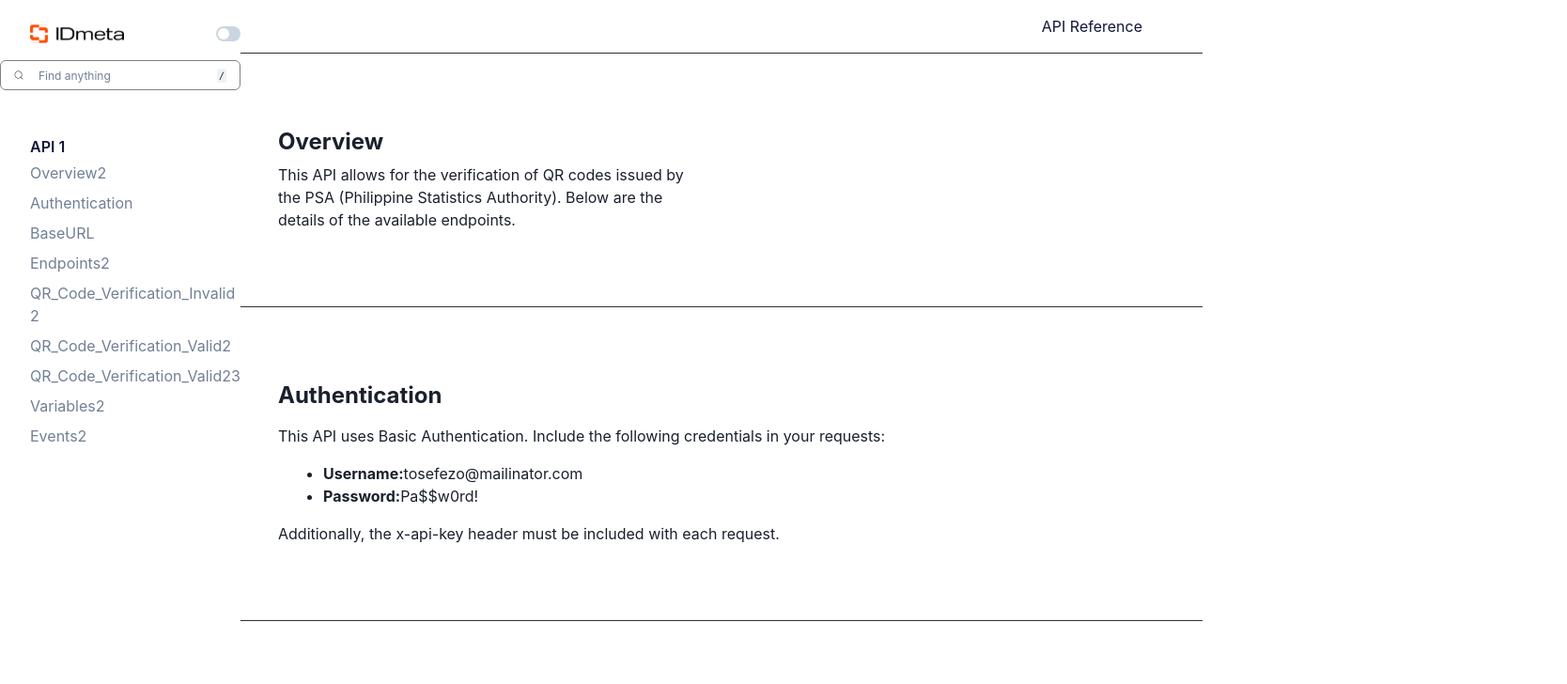
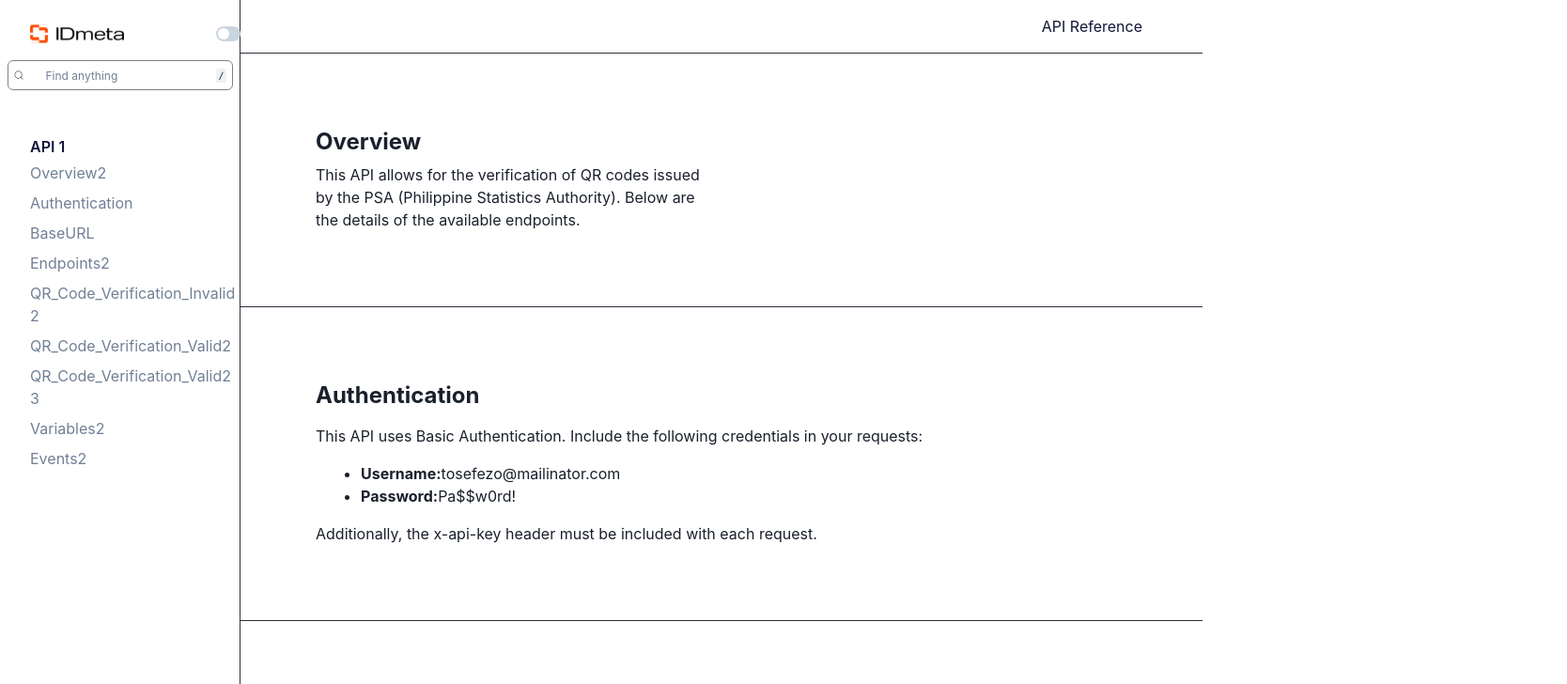
Before and after one commit to Shazabch/documentation-website, a Next.js app: page /test2 in a window 1280 px wide. Shown: the top 728 px of the page at 94% size, 1668 px wide, since content can reach past the window. Built offline with nearby package versions, Linux system fonts and the light colour scheme.

Commit message:
fix: responsiveness

```diff
--- a/components/data/content/QR-Code-Verification-Invalid/Example.jsx
+++ b/components/data/content/QR-Code-Verification-Invalid/Example.jsx
@@ -36,11 +36,19 @@ const Example = () => {
     setShowTransition(hasCopied);
   }, [hasCopied]);
   return (
-    <VStack pos="relative" w="full">
-      <SyntaxHighlighter language="json" style={okaidia} wrapLongLines>
+    <VStack pos="relative">
+      <SyntaxHighlighter
+        customStyle={{
+          height: "100%",
+          width: "100%",
+        }}
+        language="json"
+        style={okaidia}
+        wrapLongLines
+      >
         {jsonCode}
       </SyntaxHighlighter>
-      <Box pos="absolute" top="4" right="-4">
+      <Box pos="absolute" top="4" right={{ base: "-4", xl: "2", "2xl": "2" }}>
         <IconButton
           onClick={onCopy}
           aria-label={hasCopied ? "Copied" : "Copy"}
--- a/components/data/content/QR-Code-Verification-Invalid/index.jsx
+++ b/components/data/content/QR-Code-Verification-Invalid/index.jsx
@@ -9,19 +9,10 @@ const QR_Code_Verification_Invalid = ({ ref }) => {
     <>
       {isDesktop ? (
         <>
-          <GridItem
-            // w="100%"
-            w="40vw"
-            h="100%"
-            pos="sticky"
-            top="20"
-          >
+          <GridItem w={{ base: "", xl: "40vw" }} h="100%" pos="sticky" top="20">
             <Textt />
           </GridItem>
-          <GridItem
-            //  w="100%"
-            w="40vw"
-          >
+          <GridItem w={{ base: "", xl: "40vw" }}>
             <Example />
           </GridItem>
         </>
--- a/components/data/content/QR-Code-Verification-Valid/Example.jsx
+++ b/components/data/content/QR-Code-Verification-Valid/Example.jsx
@@ -40,7 +40,15 @@ const Example = () => {
   }, [hasCopied]);
   return (
     <VStack pos="relative" w="full">
-      <SyntaxHighlighter language="json" style={okaidia} wrapLongLines>
+      <SyntaxHighlighter
+        customStyle={{
+          height: "100%",
+          width: "100%",
+        }}
+        language="json"
+        style={okaidia}
+        wrapLongLines
+      >
         {jsonCode}
       </SyntaxHighlighter>
       <Box pos="absolute" top="4" right="2">
--- a/components/data/content/QR-Code-Verification-Valid/index.jsx
+++ b/components/data/content/QR-Code-Verification-Valid/index.jsx
@@ -9,10 +9,10 @@ const QR_Code_Verification_Valid = ({ ref }) => {
     <>
       {isDesktop ? (
         <>
-          <GridItem w="100%" h="100%" pos="sticky" top="20">
+          <GridItem h="100%" pos="sticky" top="20" w={{ base: "", xl: "40vw" }}>
             <Textt />
           </GridItem>
-          <GridItem w="100%">
+          <GridItem w={{ base: "", xl: "40vw" }}>
             <Example />
           </GridItem>
         </>
--- a/components/data/content/QR-Code-Verification-Valid2/example.jsx
+++ b/components/data/content/QR-Code-Verification-Valid2/example.jsx
@@ -41,7 +41,15 @@ const Example = () => {
 
   return (
     <VStack pos="relative" w="full">
-      <SyntaxHighlighter language="json" style={okaidia} wrapLongLines>
+      <SyntaxHighlighter
+        customStyle={{
+          height: "100%",
+          width: "100%",
+        }}
+        language="json"
+        style={okaidia}
+        wrapLongLines
+      >
         {jsonCode}
       </SyntaxHighlighter>
       <Box pos="absolute" top="4" right="2">
--- a/components/data/content/QR-Code-Verification-Valid2/index.jsx
+++ b/components/data/content/QR-Code-Verification-Valid2/index.jsx
@@ -10,10 +10,10 @@ const QR_Code_Verification_Valid2 = () => {
     <>
       {isDesktop ? (
         <>
-          <GridItem w="100%" h="100%" pos="sticky" top="20">
+          <GridItem h="100%" pos="sticky" top="20" w={{ base: "", xl: "40vw" }}>
             <Textt />
           </GridItem>
-          <GridItem w="100%">
+          <GridItem w={{ base: "", xl: "40vw" }}>
             <Example />
           </GridItem>
         </>
--- a/components/data/content/Variables/Example.jsx
+++ b/components/data/content/Variables/Example.jsx
@@ -41,7 +41,15 @@ const Example = () => {
 
   return (
     <VStack pos="relative" w="full">
-      <SyntaxHighlighter language="json" style={okaidia} wrapLongLines>
+      <SyntaxHighlighter
+        customStyle={{
+          height: "100%",
+          width: "100%",
+        }}
+        language="json"
+        style={okaidia}
+        wrapLongLines
+      >
         {jsonCode}
       </SyntaxHighlighter>
       <Box pos="absolute" top="4" right="2">
--- a/components/data/content/Variables/index.jsx
+++ b/components/data/content/Variables/index.jsx
@@ -9,10 +9,10 @@ const Variables = () => {
     <>
       {isDesktop ? (
         <>
-          <GridItem w="100%" h="100%" pos="sticky" top="20">
+          <GridItem h="100%" pos="sticky" top="20" w={{ base: "", xl: "40vw" }}>
             <Textt />
           </GridItem>
-          <GridItem w="100%">
+          <GridItem w={{ base: "", xl: "40vw" }}>
             <Example />
           </GridItem>
         </>
--- a/components/layout/Layout.jsx
+++ b/components/layout/Layout.jsx
@@ -41,8 +41,8 @@ const Layout = () => {
   // }, [router.asPath]);
   return (
     <Box
-      // bgGradient="linear(to-t, #121539 10%, #121539 100%) "
-      bgColor={useColorModeValue("white", "#121539")}
+      bgGradient="linear(to-t, #121539 10%, #121539 100%) "
+      w="full"
       // color={useColorModeValue("#121539", "RGBA(255, 255, 255, 0.92)")}
     >
       {isDesktop ? (
@@ -54,10 +54,14 @@ const Layout = () => {
             "3xl": "20% 80%",
           }}
         >
-          <GridItem w="full" borderRight="0.8px solid #2B3039">
+          <GridItem w="full">
             <Sidebar titles={sidebarTitles} handleClick={handleNavigation} />
           </GridItem>
-          <GridItem h="full" w="full">
+          <GridItem
+            h="full"
+            w="full"
+            bgColor={useColorModeValue("white", "#121539 100%")}
+          >
             <Navbar />
 
             {Object.keys(ComponentMapping).map((key) => {
@@ -69,7 +73,7 @@ const Layout = () => {
                   id={Component.name}
                   py={{ base: 4, xl: 20 }}
                   gap={{ lg: 8, xl: "", "2xl": "" }}
-                  px={{ lg: 10, xl: "", "2xl": "20", "3xl": "80" }}
+                  px={{ lg: 10, xl: "20", "2xl": "20", "3xl": "80" }}
                   display="flex"
                   zIndex="-1"
                   borderBottom="0.8px solid #2B3039"
--- a/components/layout/sidebar/Header.jsx
+++ b/components/layout/sidebar/Header.jsx
@@ -30,7 +30,7 @@ const Header = () => {
 
   return (
     <VStack
-      w={{ lg: "25%", xl: "20%", "2xl": 60, "3xl": "80" }}
+      w={{ lg: "xs", xl: "2xs", "2xl": "xs", "3xl": "md" }}
       // border={{
       //   lg: "2px solid red",
       //   xl: "2px solid pink",
@@ -58,7 +58,7 @@ const Header = () => {
           size="sm"
         />
       </HStack>
-      <InputGroup>
+      <InputGroup px={{ xl: "2", "3xl": "0" }}>
         <InputLeftElement
           alignItems="center"
           display="flex"
--- a/components/layout/sidebar/index.jsx
+++ b/components/layout/sidebar/index.jsx
@@ -22,11 +22,12 @@ const Sidebar = ({ titles, handleClick }) => {
   return (
     <VStack
       h="100dvh"
-      w={{ lg: "25%", xl: "20%", "2xl": "15%" }}
+      w={{ lg: "25%", xl: "20%", "2xl": "20%", "3xl": "20%" }}
       top="0"
       pos="fixed"
       bg={useColorModeValue("white", "#121539")}
       color={useColorModeValue("#121539", "RGBA(255, 255, 255, 0.92)")}
+      borderRight="0.8px solid #2B3039"
     >
       <Header />
       <Accordion
```
Also changed, not shown: components/data/content/Authentication/index.jsx (+6 -2 lines).
